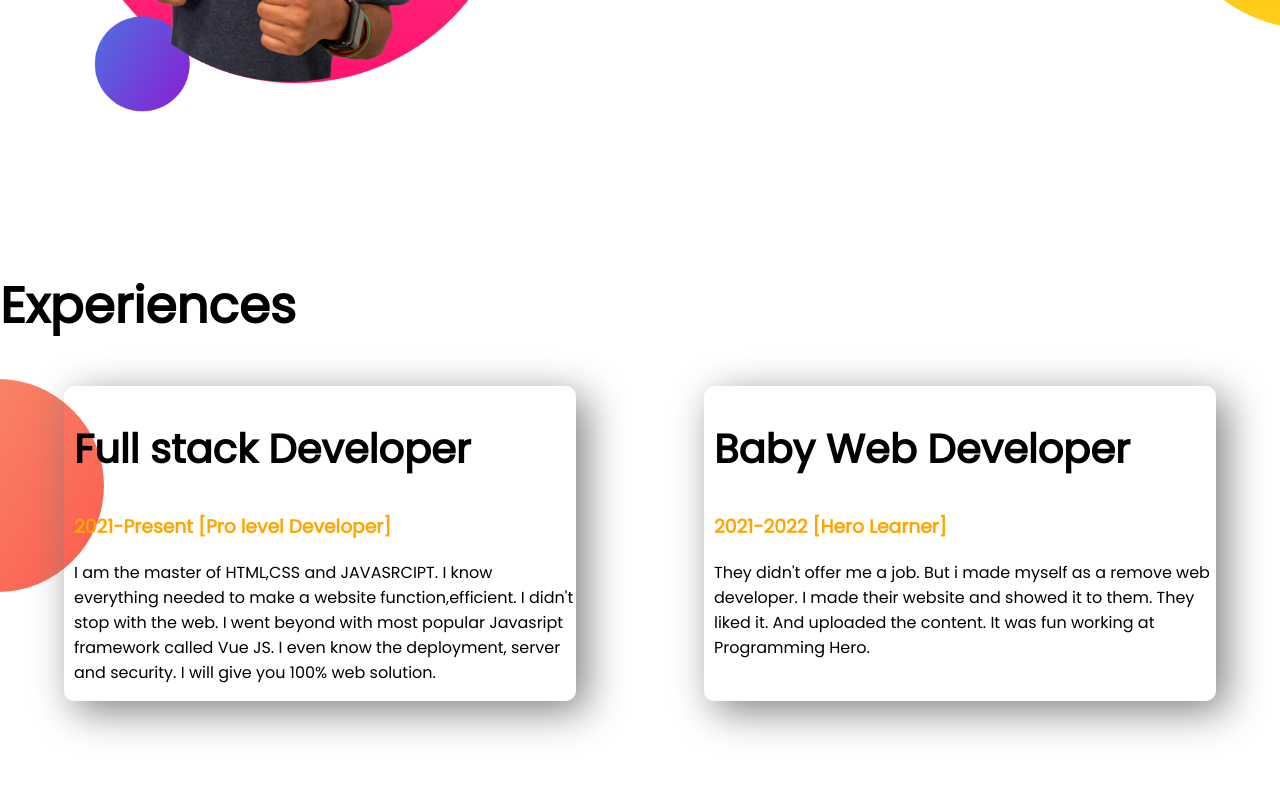
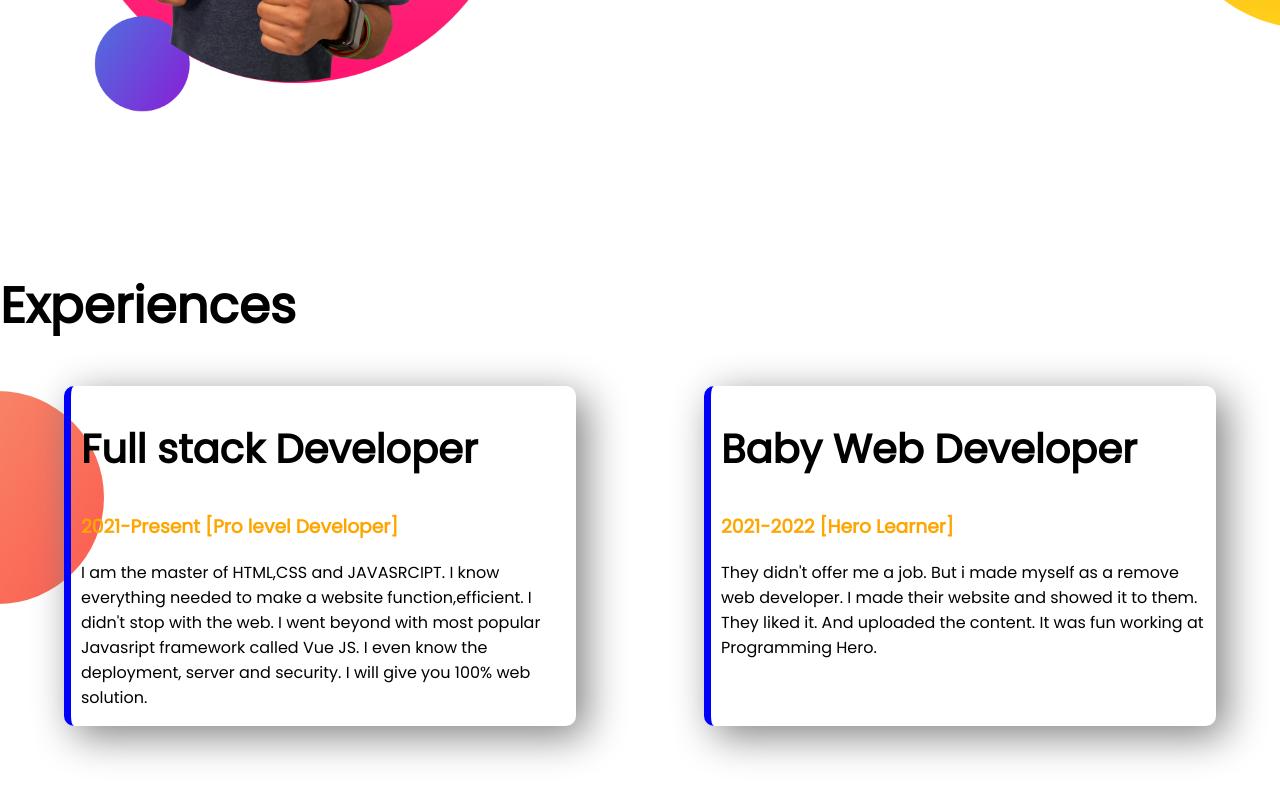
Before and after one commit to Khurshedspi/Developer-Portfolio, a plain HTML site: page index.html in a window 1280 px wide. Shown: the part 1005-1805 px from the top of the page. Drawn offline with Linux system fonts and the light colour scheme.

Commit message:
eigth add code

```diff
--- a/style.css
+++ b/style.css
@@ -62,4 +62,5 @@ h2 {
     padding-left: 10px;
     border-radius: 10px;
     box-shadow: 10px 10px 40px gray;
+    border-left: 7px solid blue;
 }
```
